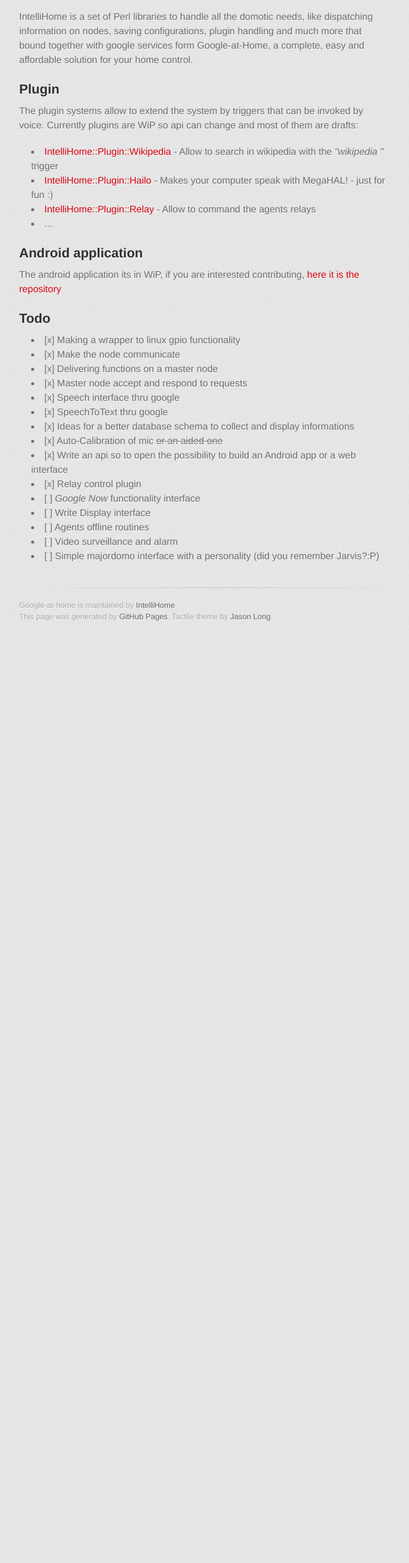
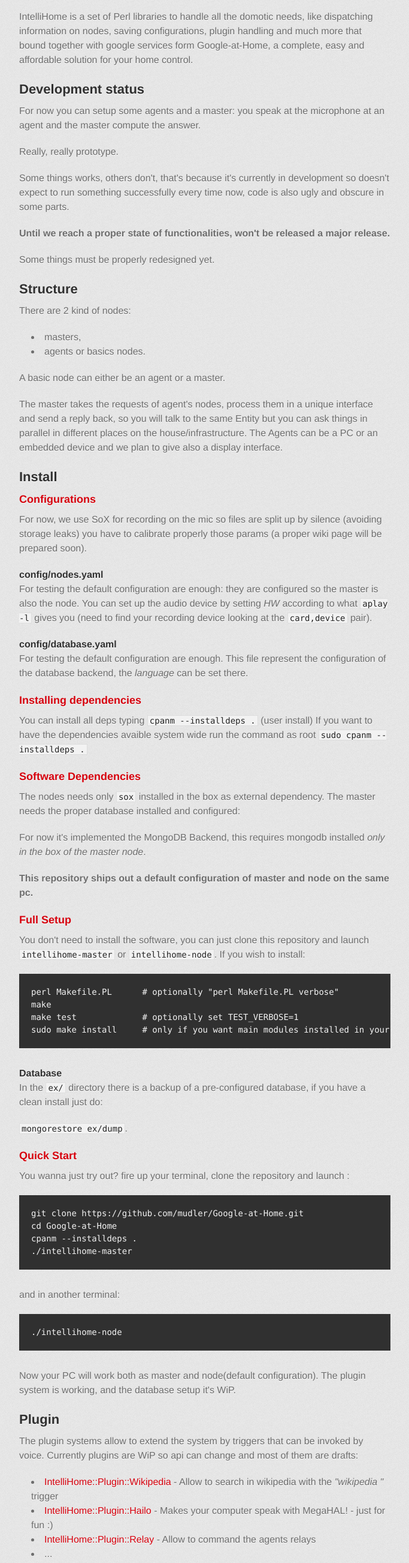
Before and after one commit to IntelliHome/Google-at-Home, a plain HTML site: page index.html in a window 1280 px wide. Shown: the part 1600-4205 px from the top of the page at 60% size, without its empty margins (298-981 px from the left). Before the commit the page ends 2668 px from the top, so only its background shows below. Drawn offline with Linux system fonts and the light colour scheme; a web font is replaced by a local one.

Commit message:
Create gh-pages branch via GitHub

```diff
--- a/index.html
+++ b/index.html
@@ -59,6 +59,107 @@
 <p>IntelliHome is a set of Perl libraries to handle all the domotic needs, like dispatching information on nodes, saving configurations, plugin handling and much more that bound together with google services form Google-at-Home, a complete, easy and affordable solution for your home control.</p>
 
 <h2>
+<a name="development-status" class="anchor" href="#development-status"><span class="octicon octicon-link"></span></a>Development status</h2>
+
+<p>For now you can setup some agents and a master: you speak at the microphone at an agent and the master compute the answer.</p>
+
+<p>Really, really prototype.</p>
+
+<p>Some things works, others don't, that's because it's currently in development so doesn't expect to run something successfully every time now, code is also ugly
+and obscure in some parts.</p>
+
+<p><strong>Until we reach a proper state of functionalities, won't be released a major release.</strong></p>
+
+<p>Some things must be properly redesigned yet.</p>
+
+<h2>
+<a name="structure" class="anchor" href="#structure"><span class="octicon octicon-link"></span></a>Structure</h2>
+
+<p>There are 2 kind of nodes:</p>
+
+<ul>
+<li>masters,</li>
+<li>agents or basics nodes.</li>
+</ul><p>A basic node can either be an agent or a master.</p>
+
+<p>The master takes the requests of agent's nodes, process them in a unique interface and send a reply back, so you will talk to the same Entity but you can ask things in parallel in different places on the house/infrastructure.
+The Agents can be a PC or an embedded device and we plan to give also a display interface.</p>
+
+<h2>
+<a name="install" class="anchor" href="#install"><span class="octicon octicon-link"></span></a>Install</h2>
+
+<h3>
+<a name="configurations" class="anchor" href="#configurations"><span class="octicon octicon-link"></span></a>Configurations</h3>
+
+<p>For now, we use SoX for recording on the mic so files are split up by silence (avoiding storage leaks) you have to calibrate properly those params (a proper wiki page will be prepared soon).</p>
+
+<h4>
+<a name="confignodesyaml" class="anchor" href="#confignodesyaml"><span class="octicon octicon-link"></span></a>config/nodes.yaml</h4>
+
+<p>For testing the default configuration are enough: they are configured so the master is also the node.
+You can set up the audio device by setting <em>HW</em>  according to what <code>aplay -l</code> gives you (need to find your recording device looking at the <code>card,device</code> pair).</p>
+
+<h4>
+<a name="configdatabaseyaml" class="anchor" href="#configdatabaseyaml"><span class="octicon octicon-link"></span></a>config/database.yaml</h4>
+
+<p>For testing the default configuration are enough.
+This file represent the configuration of the database backend, the <em>language</em> can be set there.</p>
+
+<h3>
+<a name="installing-dependencies" class="anchor" href="#installing-dependencies"><span class="octicon octicon-link"></span></a>Installing dependencies</h3>
+
+<p>You can install all deps typing <code>cpanm --installdeps .</code> (user install)
+If you want to have the dependencies avaible system wide run the command as root <code>sudo cpanm --installdeps .</code></p>
+
+<h3>
+<a name="software-dependencies" class="anchor" href="#software-dependencies"><span class="octicon octicon-link"></span></a>Software Dependencies</h3>
+
+<p>The nodes needs only <code>sox</code> installed in the box as external dependency.
+The master needs the proper database installed and configured:</p>
+
+<p>For now it's implemented the MongoDB Backend, this requires mongodb installed <em>only in the box of the master node</em>.</p>
+
+<p><strong>This repository ships out a default configuration of master and node on the same pc.</strong></p>
+
+<h3>
+<a name="full-setup" class="anchor" href="#full-setup"><span class="octicon octicon-link"></span></a>Full Setup</h3>
+
+<p>You don't need to install the software, you can just clone this repository and launch
+<code>intellihome-master</code> or <code>intellihome-node</code>.
+If you wish to install:</p>
+
+<pre><code>perl Makefile.PL      # optionally "perl Makefile.PL verbose"
+make
+make test             # optionally set TEST_VERBOSE=1
+sudo make install     # only if you want main modules installed in your libpath
+</code></pre>
+
+<h4>
+<a name="database" class="anchor" href="#database"><span class="octicon octicon-link"></span></a>Database</h4>
+
+<p>In the <code>ex/</code> directory there is a backup of a pre-configured database, if you have a clean install just do:</p>
+
+<p><code>mongorestore ex/dump</code>.</p>
+
+<h3>
+<a name="quick-start" class="anchor" href="#quick-start"><span class="octicon octicon-link"></span></a>Quick Start</h3>
+
+<p>You wanna just try out? fire up your terminal, clone the repository and launch :</p>
+
+<pre><code>git clone https://github.com/mudler/Google-at-Home.git
+cd Google-at-Home
+cpanm --installdeps .
+./intellihome-master
+</code></pre>
+
+<p>and in another terminal:</p>
+
+<pre><code>./intellihome-node
+</code></pre>
+
+<p>Now your PC will work both as master and node(default configuration). The plugin system is working, and the database setup it's WiP.</p>
+
+<h2>
 <a name="plugin" class="anchor" href="#plugin"><span class="octicon octicon-link"></span></a>Plugin</h2>
 
 <p>The plugin systems allow to extend the system by triggers that can be invoked by voice.
@@ -90,14 +191,35 @@ Currently plugins are WiP so api can change and most of them are drafts:</p>
 <li>[x] Ideas for a better database schema to collect and display informations</li>
 <li>[x] Auto-Calibration of mic <del>or an aided one</del>
 </li>
-<li>[x] Write an api so to open the possibility to build an Android app or a web interface</li>
-<li>[x] Relay control plugin</li>
+<li>[ ] Write an api so to open the possibility to build an Android app or a web interface</li>
+<li>[ ] Relay control plugin</li>
 <li>[ ] <em>Google Now</em> functionality interface</li>
 <li>[ ] Write Display interface</li>
 <li>[ ] Agents offline routines</li>
 <li>[ ] Video surveillance and alarm</li>
 <li>[ ] Simple majordomo interface with a personality (did you remember Jarvis?:P)</li>
-</ul>
+</ul><hr><h2>
+<a name="special-gsoc" class="anchor" href="#special-gsoc"><span class="octicon octicon-link"></span></a>Special: GSoC</h2>
+
+<p>Have a look at <a href="GSoC.md">GSoC</a> to see what are the proposed tasks</p>
+
+<hr><h2>
+<a name="notes" class="anchor" href="#notes"><span class="octicon octicon-link"></span></a>Notes</h2>
+
+<p>We need to buy a raspberryPi but we are testing our work on a FOXG20 board. But the code is written to be portable so we don't think things
+works really different.
+Another thing, this project is strictly correlated with our lifes, that's because we are making our home with that: let's consider us first
+alfa-proto-beta-testers :)</p>
+
+<hr><h2>
+<a name="contact" class="anchor" href="#contact"><span class="octicon octicon-link"></span></a>Contact</h2>
+
+<p>Suggestions, pull request or contributors, Bugs report, everything is well accepted.
+E-Mail: <a href="mailto:mudler@dark-lab.net">mudler@dark-lab.net</a>, <a href="mailto:skullbocks@dark-lab.net">skullbocks@dark-lab.net</a></p>
+
+<p>IRC: irc.perl.org , #google-at-home</p>
+
+<hr><p>Everything is released under GPLv3</p>
         </section>
 
         <footer>
```
Also changed, not shown: params.json (+1 -1 lines).
